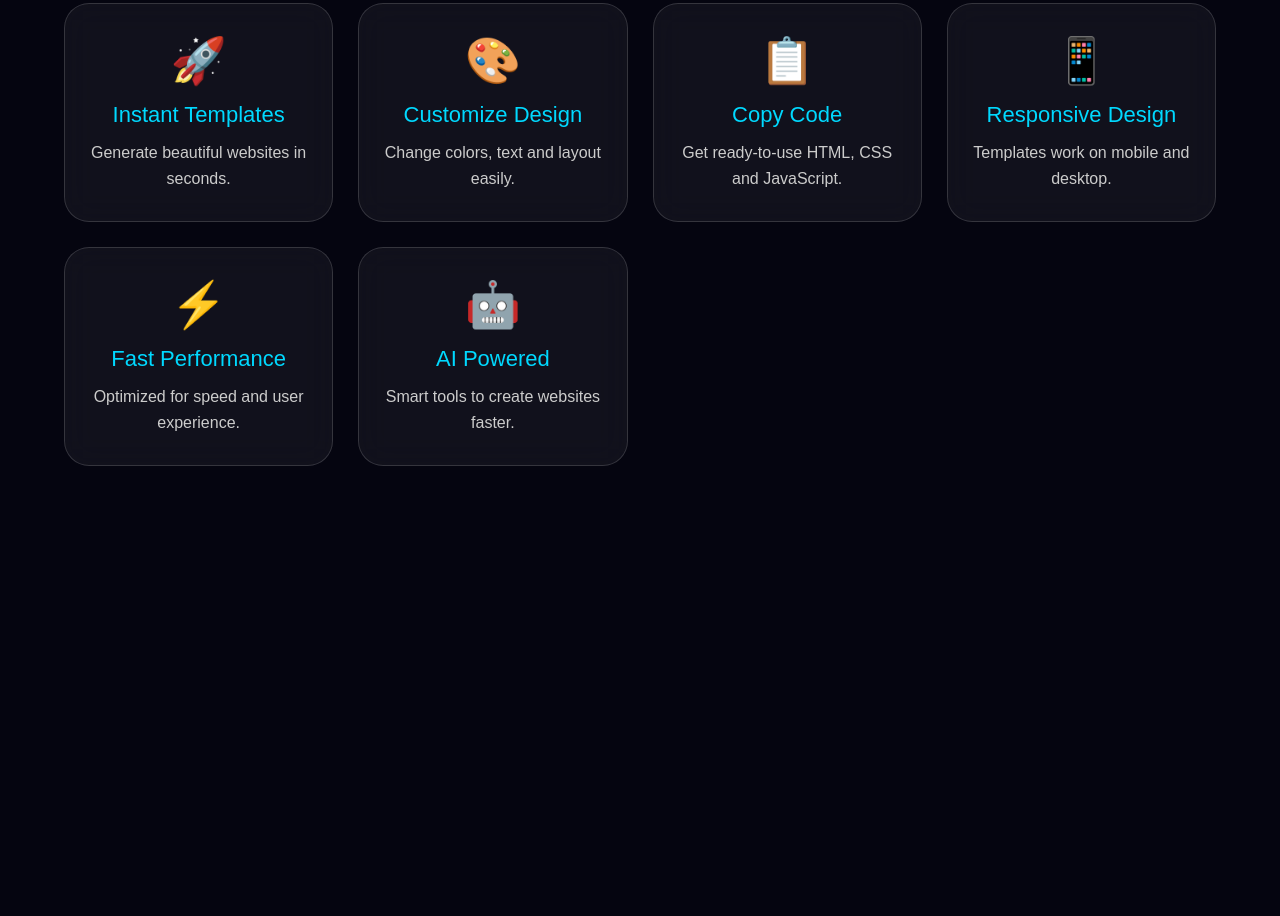
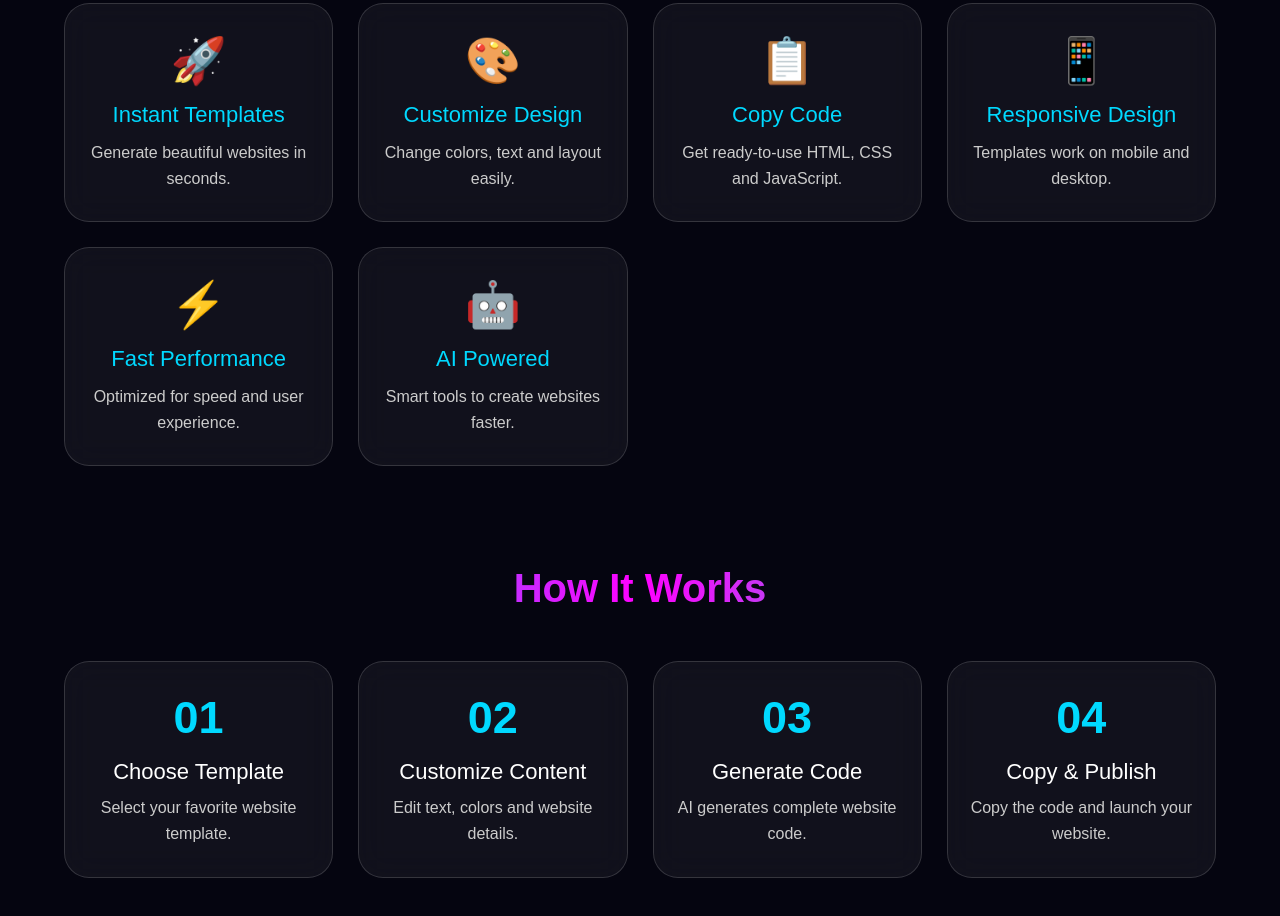
Before and after one commit to iftikharahmed037092-ship-it/Code-Future-Academy-AI, a plain HTML site: page index.html in a window 1280 px wide. Shown: the part 1399-2315 px from the top of the page. Before the commit the page ends 1965 px from the top, so only its background shows below. Drawn offline with Linux system fonts and the light colour scheme.

Commit message:
Add styles and structure for 'How It Works' section

```diff
--- a/index.html
+++ b/index.html
@@ -597,5 +597,198 @@ function openTemplate(name){
 
 </section>
 
+    <style>
+.how-it-works{
+    width:90%;
+    margin:100px auto;
+    text-align:center;
+}
+
+.how-title{
+    font-size:40px;
+    margin-bottom:50px;
+
+    background:linear-gradient(
+    90deg,
+    #00c6ff,
+    #ff00ff,
+    #00ffcc
+    );
+
+    -webkit-background-clip:text;
+    -webkit-text-fill-color:transparent;
+}
+
+.steps{
+    display:grid;
+
+    grid-template-columns:
+    repeat(auto-fit,minmax(240px,1fr));
+
+    gap:25px;
+}
+
+.step-card{
+
+    position:relative;
+
+    overflow:hidden; /* روشنی باہر نہیں جائے گی */
+
+    border-radius:25px;
+
+    background:rgba(255,255,255,.05);
+
+    border:1px solid rgba(255,255,255,.15);
+
+    backdrop-filter:blur(15px);
+
+    padding:30px 20px;
+
+    transition:.4s;
+
+    cursor:pointer;
+}
+
+.step-card:hover{
+
+    transform:translateY(-10px);
+
+    box-shadow:
+    0 0 20px #00c6ff,
+    0 0 35px #ff00ff;
+}
+
+/* Shine */
+.step-card::before{
+
+    content:"";
+
+    position:absolute;
+
+    top:0;
+
+    left:-120%;
+
+    width:35%;
+
+    height:100%;
+
+    background:
+    linear-gradient(
+    90deg,
+    transparent,
+    rgba(255,255,255,.25),
+    transparent
+    );
+
+    transform:skewX(-20deg);
+
+    animation:stepShine 5s linear infinite;
+}
+
+@keyframes stepShine{
+
+    100%{
+        left:140%;
+    }
+
+}
+
+.step-number{
+
+    font-size:45px;
+
+    font-weight:bold;
+
+    color:#00d9ff;
+
+    margin-bottom:15px;
+}
+
+.step-heading{
+
+    font-size:22px;
+
+    color:white;
+
+    margin-bottom:10px;
+}
+
+.step-text{
+
+    color:#cccccc;
+
+    line-height:1.6;
+}
+</style>
+
+<section class="how-it-works">
+
+    <h2 class="how-title">
+        How It Works
+    </h2>
+
+    <div class="steps">
+
+        <div class="step-card" onclick="comingSoon()">
+
+            <div class="step-number">01</div>
+
+            <div class="step-heading">
+                Choose Template
+            </div>
+
+            <div class="step-text">
+                Select your favorite website template.
+            </div>
+
+        </div>
+
+        <div class="step-card" onclick="comingSoon()">
+
+            <div class="step-number">02</div>
+
+            <div class="step-heading">
+                Customize Content
+            </div>
+
+            <div class="step-text">
+                Edit text, colors and website details.
+            </div>
+
+        </div>
+
+        <div class="step-card" onclick="comingSoon()">
+
+            <div class="step-number">03</div>
+
+            <div class="step-heading">
+                Generate Code
+            </div>
+
+            <div class="step-text">
+                AI generates complete website code.
+            </div>
+
+        </div>
+
+        <div class="step-card" onclick="comingSoon()">
+
+            <div class="step-number">04</div>
+
+            <div class="step-heading">
+                Copy & Publish
+            </div>
+
+            <div class="step-text">
+                Copy the code and launch your website.
+            </div>
+
+        </div>
+
+    </div>
+
+</section>
+
 </body>
 </html>
```
